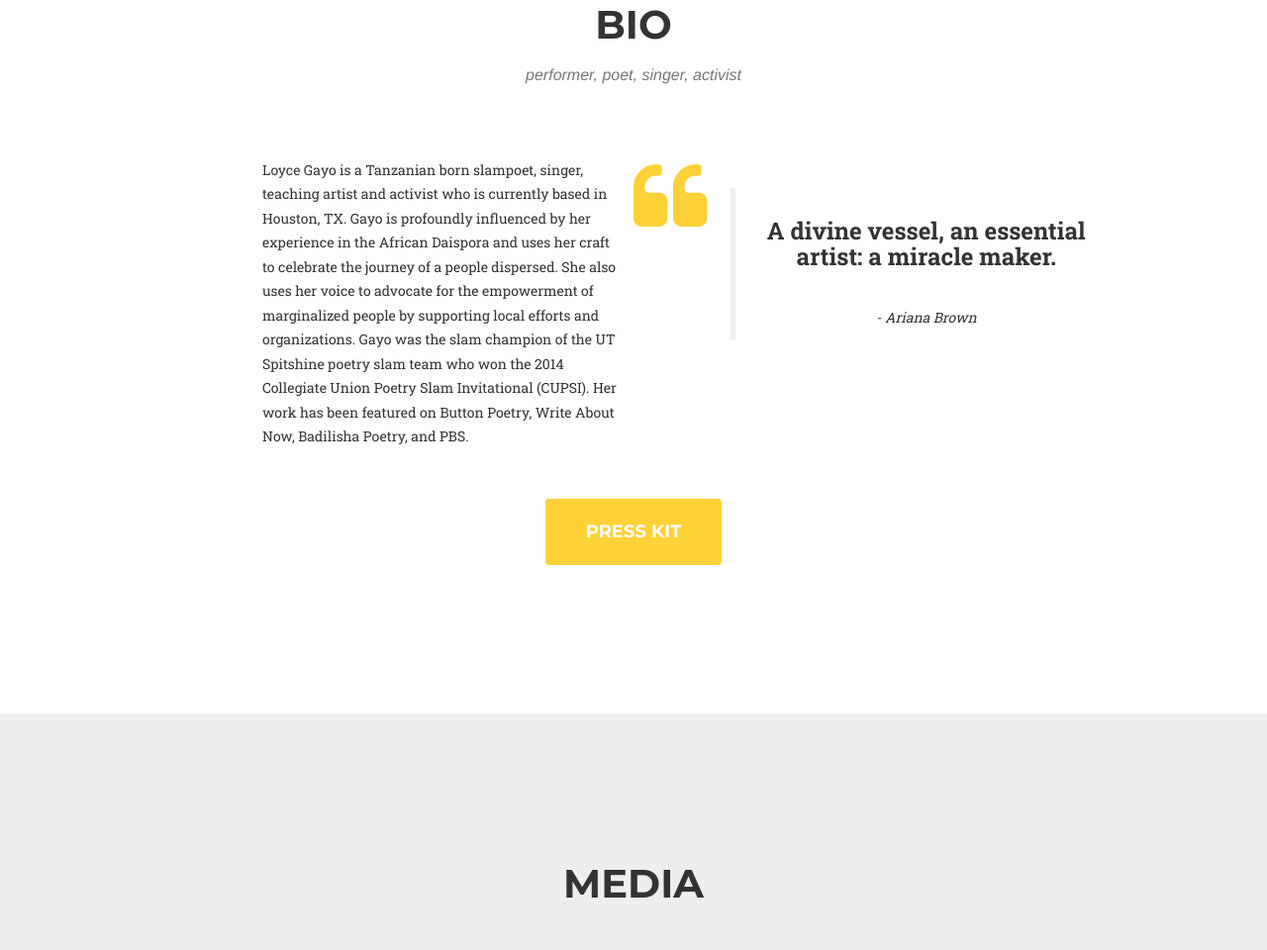
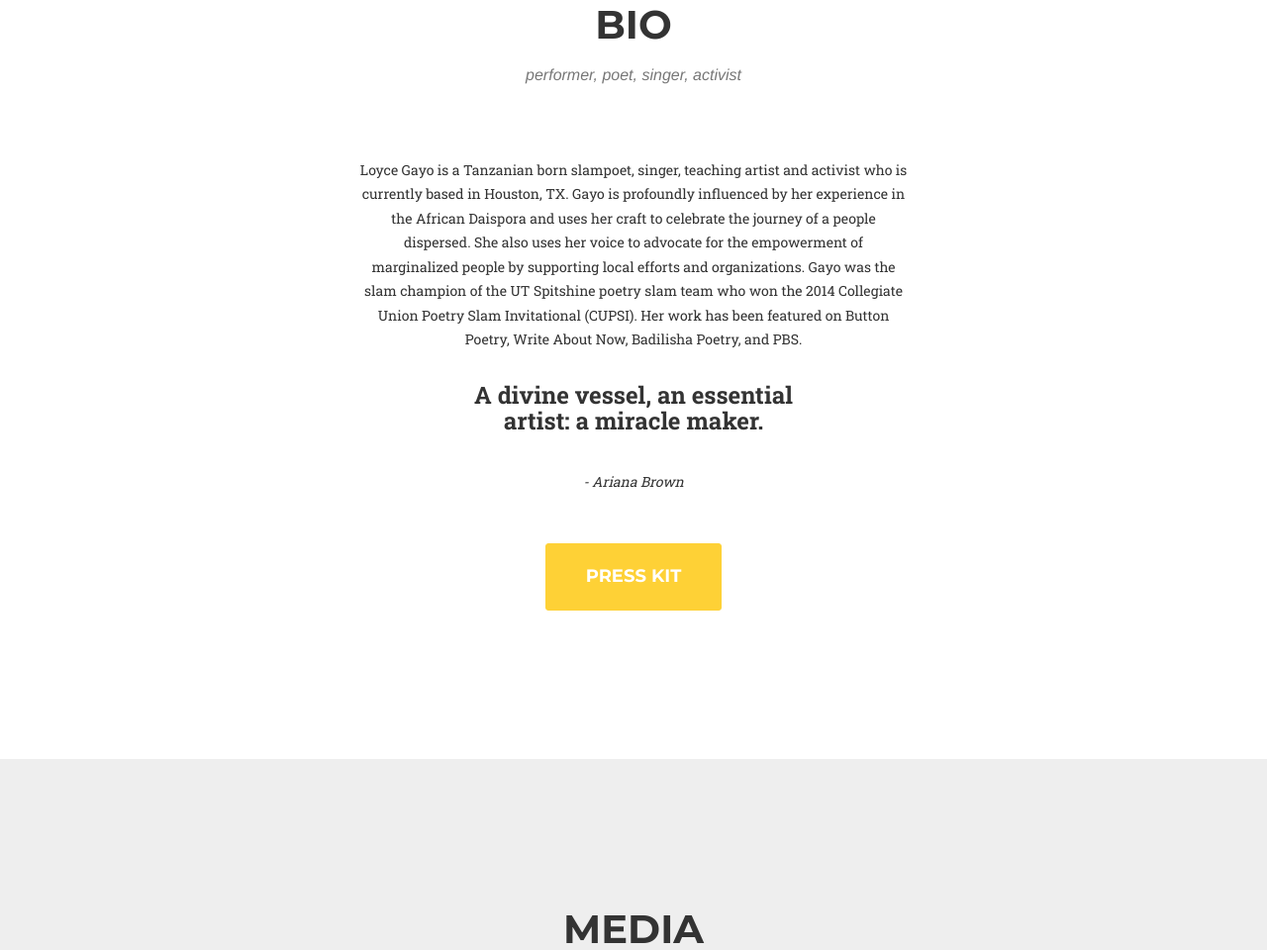
Before and after one commit to loyceg/loyceg, a website: page index.html in a window 1280 px wide. Shown: the part 897-1857 px from the top of the page at 99% size. Drawn offline with nearby package versions, Linux system fonts and the light colour scheme; a web font is replaced by a local one.

Commit message:
changes to bio

```diff
--- a/index.html
+++ b/index.html
@@ -95,19 +95,19 @@
                 </div>
             </div>
             <div class="row">
-                <div class="col-md-4 col-md-offset-2">
+                <div class="col-md-6 col-md-offset-3 text-center">
                     <p>Loyce Gayo is a Tanzanian born slampoet, singer, teaching artist and activist who is currently based in Houston, TX.
                       Gayo is profoundly influenced by her experience in the African Daispora and uses her craft to celebrate the journey of a people dispersed. She also uses her voice
                       to advocate for the empowerment of marginalized people by supporting local efforts and organizations.
                       Gayo was the slam champion of the UT Spitshine poetry slam team who won the 2014 Collegiate Union Poetry Slam Invitational (CUPSI). Her work has been featured on Button Poetry, Write About Now, Badilisha Poetry, and PBS.</p>
                 </div>
-                <div class="pquote text-center"><i class="fa fa-quote-left fa-5 fa-pull-left" aria-hidden="true"></i></div>
-<blockquote class="col-md-4 text-center">
+
+<div class="col-md-4 col-md-offset-4 text-center">
                     <h3><strong>A divine vessel, an essential artist: a miracle maker.
                       <br>
                       <br></strong></h3>
                     <p><i>- Ariana Brown</i></p>
-</blockquote>
+</div>
                 </div>
                 <div class="col-lg-8 col-lg-offset-2 text-center">
                   <br>
```
